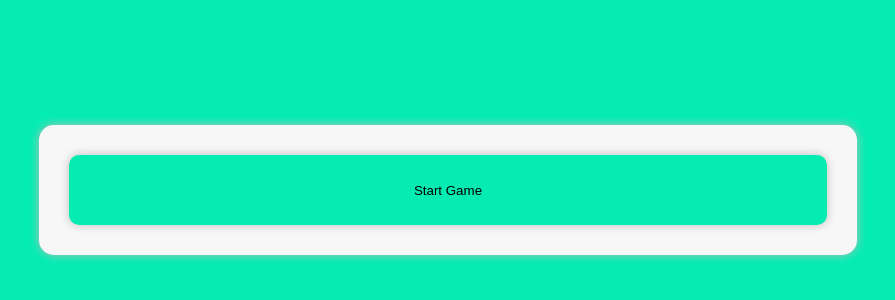
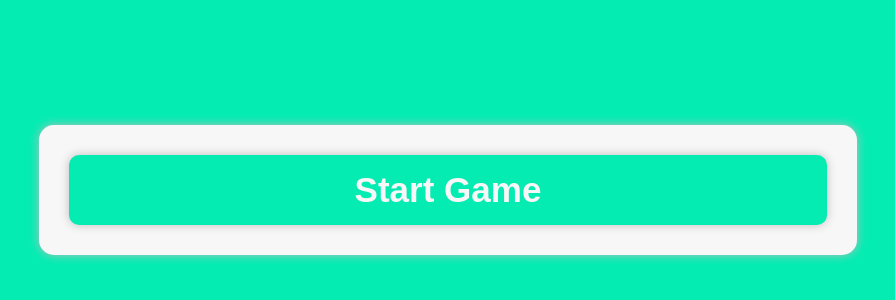
Before and after one commit to MiinaMagdy/Guess-word-game, a plain HTML site: page index.html in a window 1280 px wide. Shown: the part 198-498 px from the top of the page, without its empty margins (192-1087 px from the left). Drawn offline with Linux system fonts and the light colour scheme; some packages are replaced by stand-ins of ours; a script that the page names is missing.

Commit message:
Update style.css

```diff
--- a/style.css
+++ b/style.css
@@ -27,7 +27,7 @@ h1{
     padding: 30px;
 }
 
-#reset-btn{
+.btn {
     background-color: #05ecb3;
     border: 0px;
     box-shadow: 0px 0px 10px #bdbdbd;
@@ -59,15 +59,6 @@ h1{
     align-items: center;
 }
 
-#start-btn{
-    background-color: #05ecb3;
-    border: 0px;
-    box-shadow: 0px 0px 10px #bdbdbd;
-    width: 100%;
-    height: 70px;
-    border-radius: 10px;
-}
-
 #in-game{
     display: none;
 }
```
